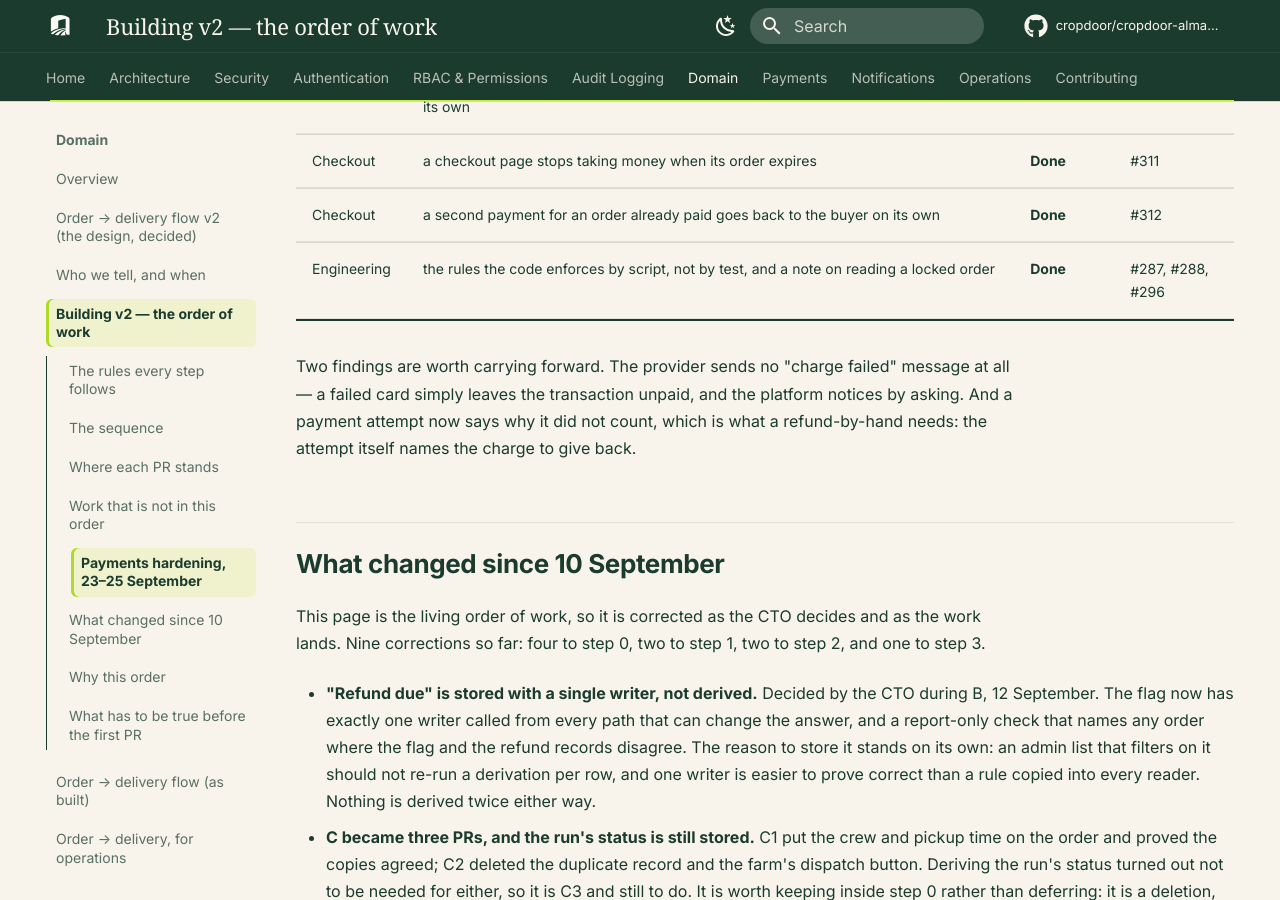
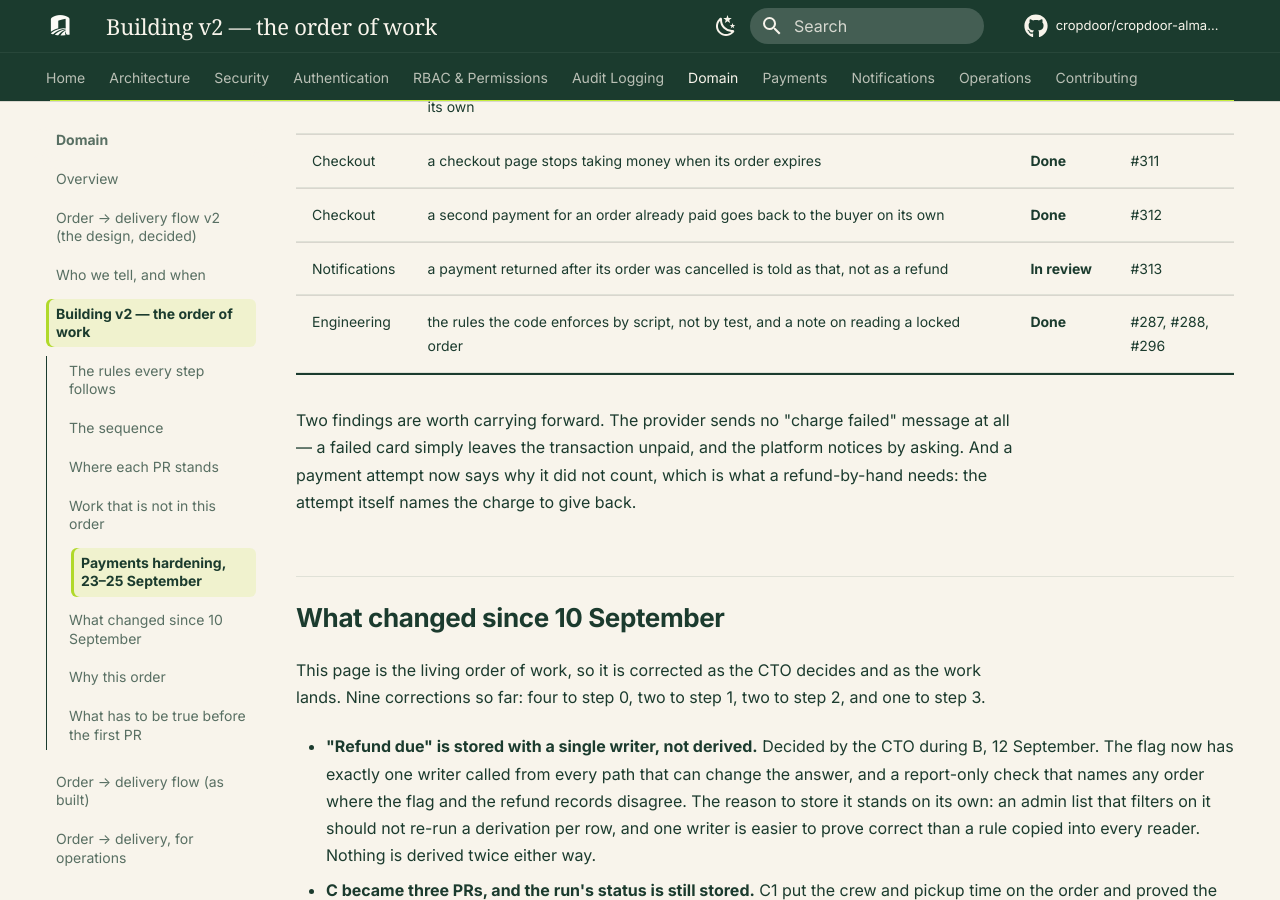
Before and after one commit to cropdoor/cropdoor-almanac, an MkDocs documentation site: the page built from docs/domain/order-delivery-flow-v2-build-order.md, in a window 1280 px wide and 900 px high, scrolled down 10333 px. Built offline with MkDocs 1.6.1 and Material for MkDocs 9.7.7, drawn with Linux system fonts in a browser that asks for light colours; some web fonts are replaced; comment, search, counter and statistics services are not loaded.

Commit message:
tracker: a late-payment return is told as one, in review (#313)

```diff
--- a/docs/domain/order-delivery-flow-v2-build-order.md
+++ b/docs/domain/order-delivery-flow-v2-build-order.md
@@ -133,6 +133,7 @@ Found while building step 3's refunds and while testing against the real payment
 | Checkout | a payment made after its order expired books the order, or goes back to the buyer on its own | **Done** | #310 |
 | Checkout | a checkout page stops taking money when its order expires | **Done** | #311 |
 | Checkout | a second payment for an order already paid goes back to the buyer on its own | **Done** | #312 |
+| Notifications | a payment returned after its order was cancelled is told as that, not as a refund | **In review** | #313 |
 | Engineering | the rules the code enforces by script, not by test, and a note on reading a locked order | **Done** | #287, #288, #296 |
 
 Two findings are worth carrying forward. The provider sends no "charge failed" message at all — a failed card simply leaves the transaction unpaid, and the platform notices by asking. And a payment attempt now says why it did not count, which is what a refund-by-hand needs: the attempt itself names the charge to give back.
```
